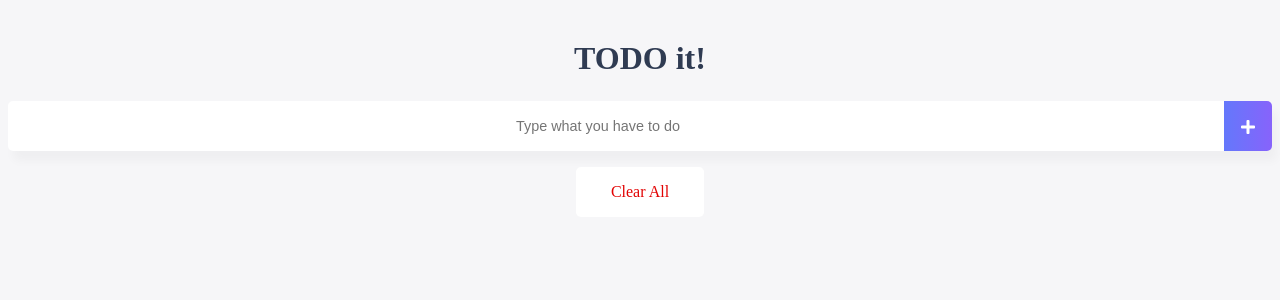
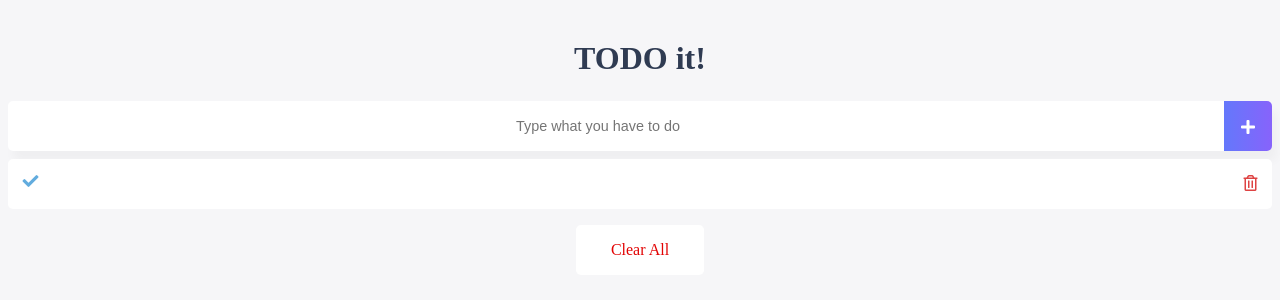
Before and after one commit to mhui123/todolist-prac, a Vue app: page / in a window 1280 px wide. Both pictures are taken after a click on the element 1248 px from the left and 126 px from the top of the page. Shown: the top 300 px of the page. Built offline with nearby package versions, Linux system fonts and the light colour scheme.

Commit message:
추가, 삭제버튼 동작시 자동으로 화면전환 되도록 app.vue로 기능이전 및 연결

```diff
--- a/src/App.vue
+++ b/src/App.vue
@@ -1,9 +1,9 @@
 <template>
 <div id="app">
   <TodoHeader></TodoHeader>
-  <TodoInput></TodoInput>
-  <TodoList></TodoList>
-  <TodoFooter></TodoFooter>
+  <TodoInput v-on:addTodo="addTodo"></TodoInput>
+  <TodoList v-bind:propsdata="todoItems" @removeTodo="removeTodo"></TodoList>
+  <TodoFooter v-on:removeAll="clearAll"></TodoFooter>
 </div>
 </template>
 
@@ -17,7 +17,7 @@ export default {
   name: 'App',
   data() {
     return {
-
+      todoItems:[],
     }
   },
   components: {
@@ -25,6 +25,27 @@ export default {
     'TodoFooter': TodoFooter,
     'TodoInput': TodoInput,
     'TodoList': TodoList
+  },
+  created(){
+    if(localStorage.length > 0){
+        for (let i = 0; i < localStorage.length; i ++){
+            this.todoItems.push(localStorage.key(i));
+        }
+    }
+  },
+  methods: {
+    addTodo(todoItem){
+      localStorage.setItem(todoItem, todoItem); // setItem(key, value);
+      this.todoItems.push(todoItem);
+    },
+    clearAll() {
+      localStorage.clear();
+      this.todoItems = [];
+    },
+    removeTodo(todoItem, index){
+      localStorage.removeItem(todoItem);
+      this.todoItems.splice(index, 1); // splice(startIdx, count): 배열에서 인덱스 시작지점부터 count만큼 삭제
+    }
   }
 }
 </script>
--- a/src/components/TodoFooter.vue
+++ b/src/components/TodoFooter.vue
@@ -8,7 +8,7 @@
 export default {
     methods: {
         clearTodo(){
-            localStorage.clear();
+            this.$emit('removeAll');
         }
     }
 }
--- a/src/components/TodoInput.vue
+++ b/src/components/TodoInput.vue
@@ -14,13 +14,11 @@ export default {
             newTodoItem: ''
         }
     },
-    methods:{
-        addTodo(){
-            if(this.newTodoItem !== ""){
-                let value = this.newTodoItem && this.newTodoItem.trim();
-                localStorage.setItem(value, value); // setItem(key, value);
-                this.clearInput();
-            }
+    methods: {
+        addTodo() {
+            let value = this.newTodoItem && this.newTodoItem.trim();
+            this.$emit('addTodo', value);
+            this.clearInput();
         },
         clearInput(){
             this.newTodoItem = "";
--- a/src/components/TodoList.vue
+++ b/src/components/TodoList.vue
@@ -1,7 +1,7 @@
 <template>
   <section>
       <ul>
-        <li v-for="(todoItem, idx) in todoItems" v-bind:key="idx">
+        <li v-for="(todoItem, idx) in propsdata" v-bind:key="idx">
             <i class="checkBtn fas fa-check" aria-hidden="true"></i>
             {{ todoItem }}
             <span class="removeBtn" type="button" @click="removeTodo(todoItem, idx)">
@@ -15,22 +15,10 @@
 
 <script>
 export default {
-    data() {
-        return {
-            todoItems: []
-        }
-    },
-    created(){
-        if(localStorage.length > 0){
-            for (let i = 0; i < localStorage.length; i ++){
-                this.todoItems.push(localStorage.key(i));
-            }
-        }
-    },
+    props: ['propsdata'],
     methods : {
         removeTodo(todoItem, index) {
-            localStorage.removeItem(todoItem);
-            this.todoItems.splice(index, 1); // splice(startIdx, count): 배열에서 인덱스 시작지점부터 count만큼 삭제
+            this.$emit('removeTodo', todoItem, index);
         }
     }
 }
```
